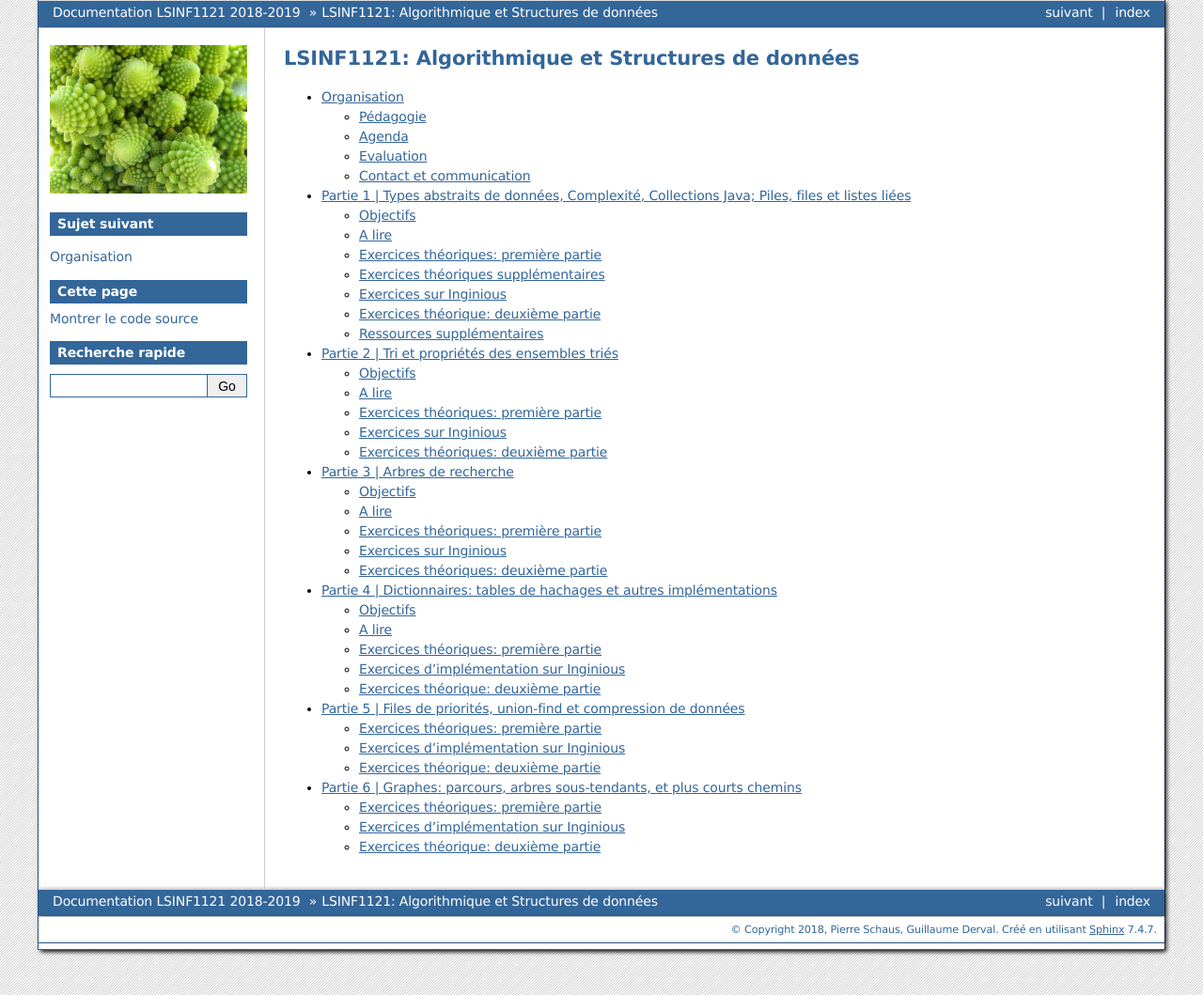
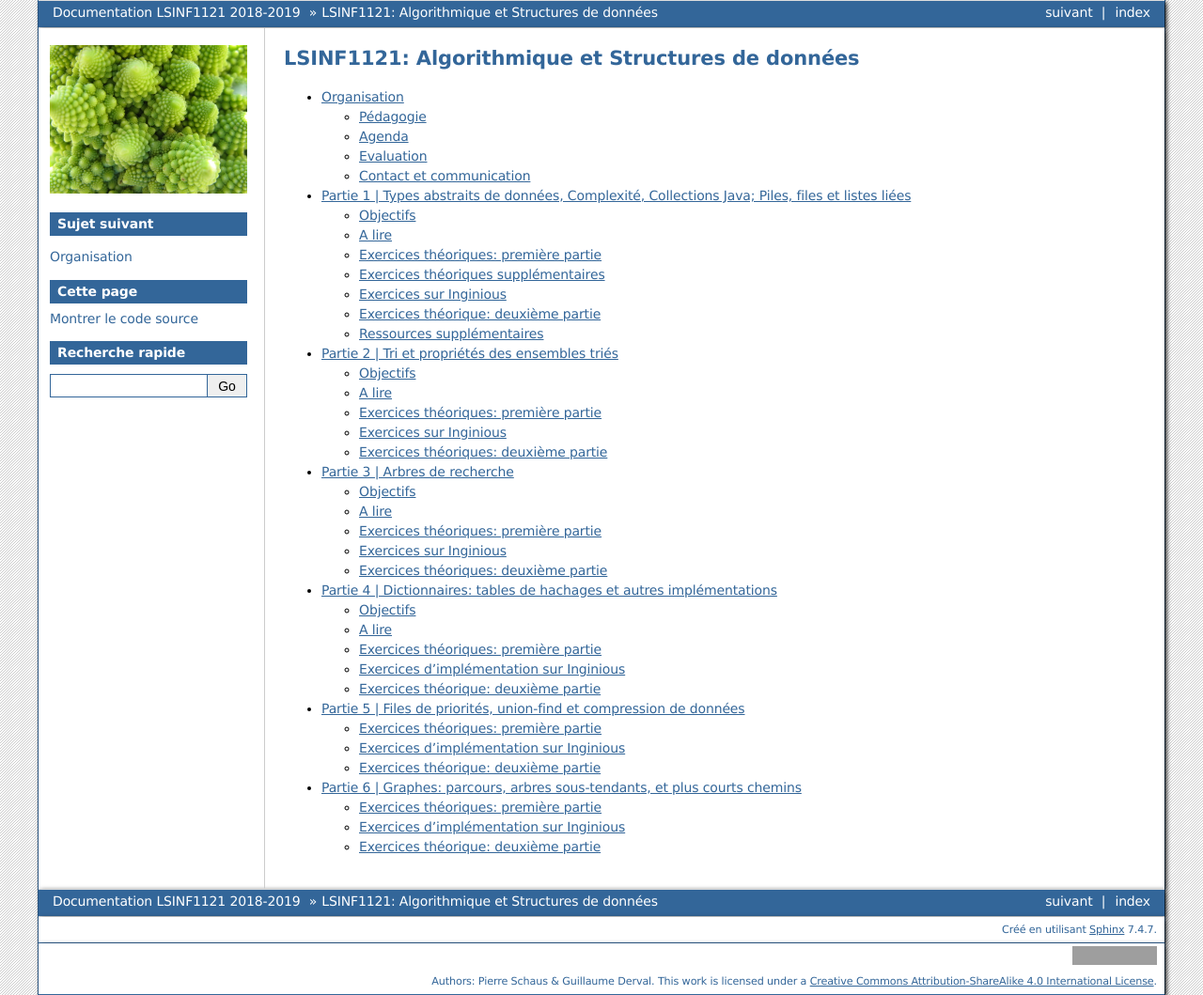
Before and after one commit to pschaus/LINFO1121, a Sphinx documentation site: the page built from source/index.rst, in a window 1280 px wide. Shown: the whole page at 94% size. Built offline with Sphinx 7.4.7, drawn with Linux system fonts in a browser that asks for light colours; grey boxes are pictures that could not be loaded.

Commit message:
creative commons license

```diff
--- a/source/_templates/layout.html
+++ b/source/_templates/layout.html
@@ -24,5 +24,6 @@
     document.documentElement.firstChild.appendChild(ga);
   })();
 </script>
+        <a rel="license" href="http://creativecommons.org/licenses/by-sa/4.0/"><img alt="Creative Commons License" style="border-width:0" src="https://i.creativecommons.org/l/by-sa/4.0/88x31.png" /></a><br />Authors: Pierre Schaus & Guillaume Derval. This work is licensed under a <a rel="license" href="http://creativecommons.org/licenses/by-sa/4.0/">Creative Commons Attribution-ShareAlike 4.0 International License</a>.
 </div>
 {% endblock %}
--- a/source/conf.py
+++ b/source/conf.py
@@ -43,7 +43,6 @@
 
 # General information about the project.
 project = u'LSINF1121'
-copyright = u'2018, Pierre Schaus, Guillaume Derval'
 
 # The version info for the project you're documenting, acts as replacement for
 # |version| and |release|, also used in various other places throughout the
@@ -80,7 +79,7 @@
 
 # If true, sectionauthor and moduleauthor directives will be shown in the
 # output. They are ignored by default.
-#show_authors = False
+show_authors = True
 
 # The name of the Pygments (syntax highlighting) style to use.
 pygments_style = 'sphinx'
@@ -163,7 +162,8 @@
 #html_show_sphinx = True
 
 # If true, "(C) Copyright ..." is shown in the HTML footer. Default is True.
-#html_show_copyright = True
+html_show_copyright = False
+author = u'Pierre Schaus, Guillaume Derval'
 
 # If true, an OpenSearch description file will be output, and all pages will
 # contain a <link> tag referring to it.  The value of this option must be the
```
